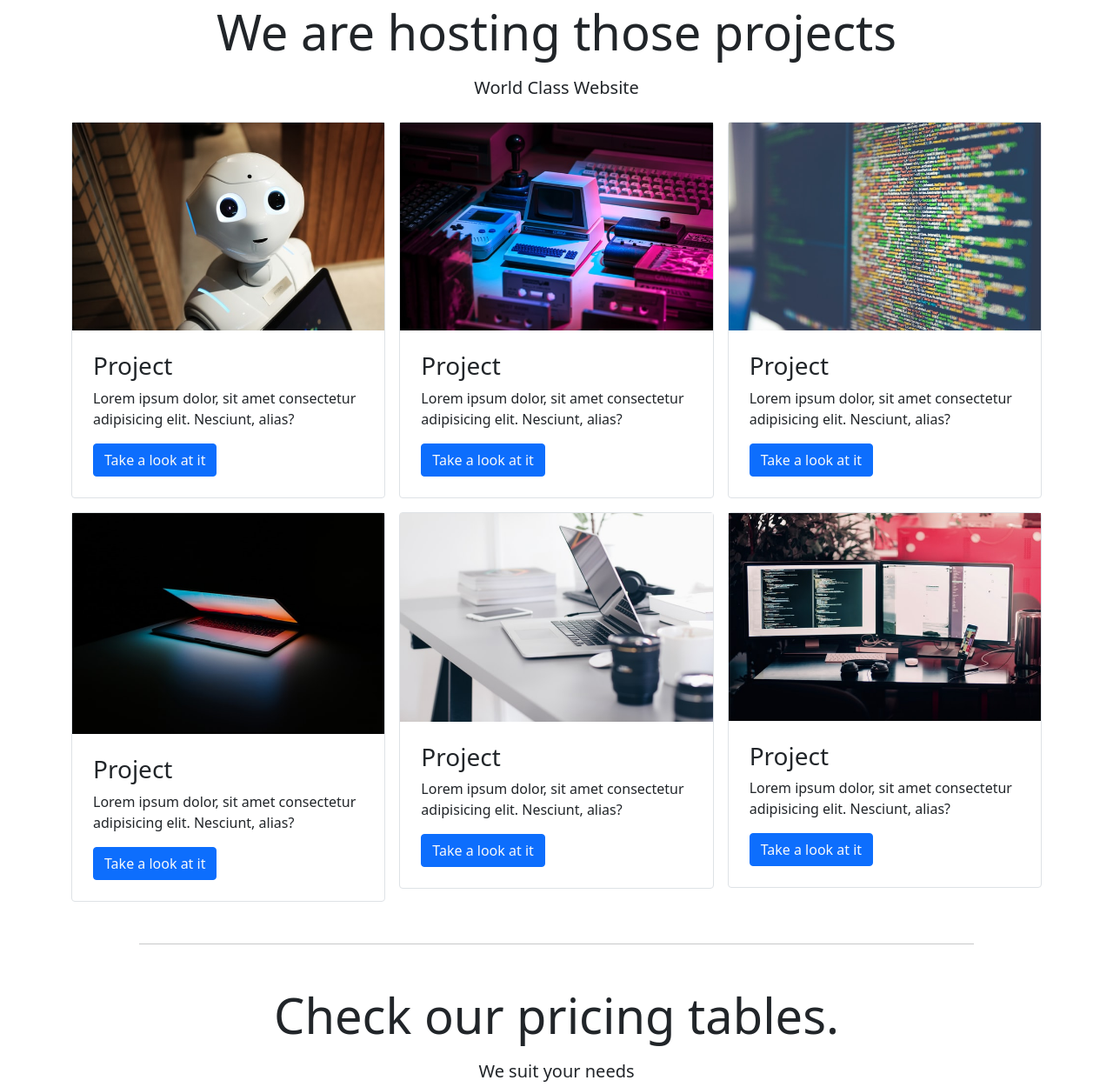
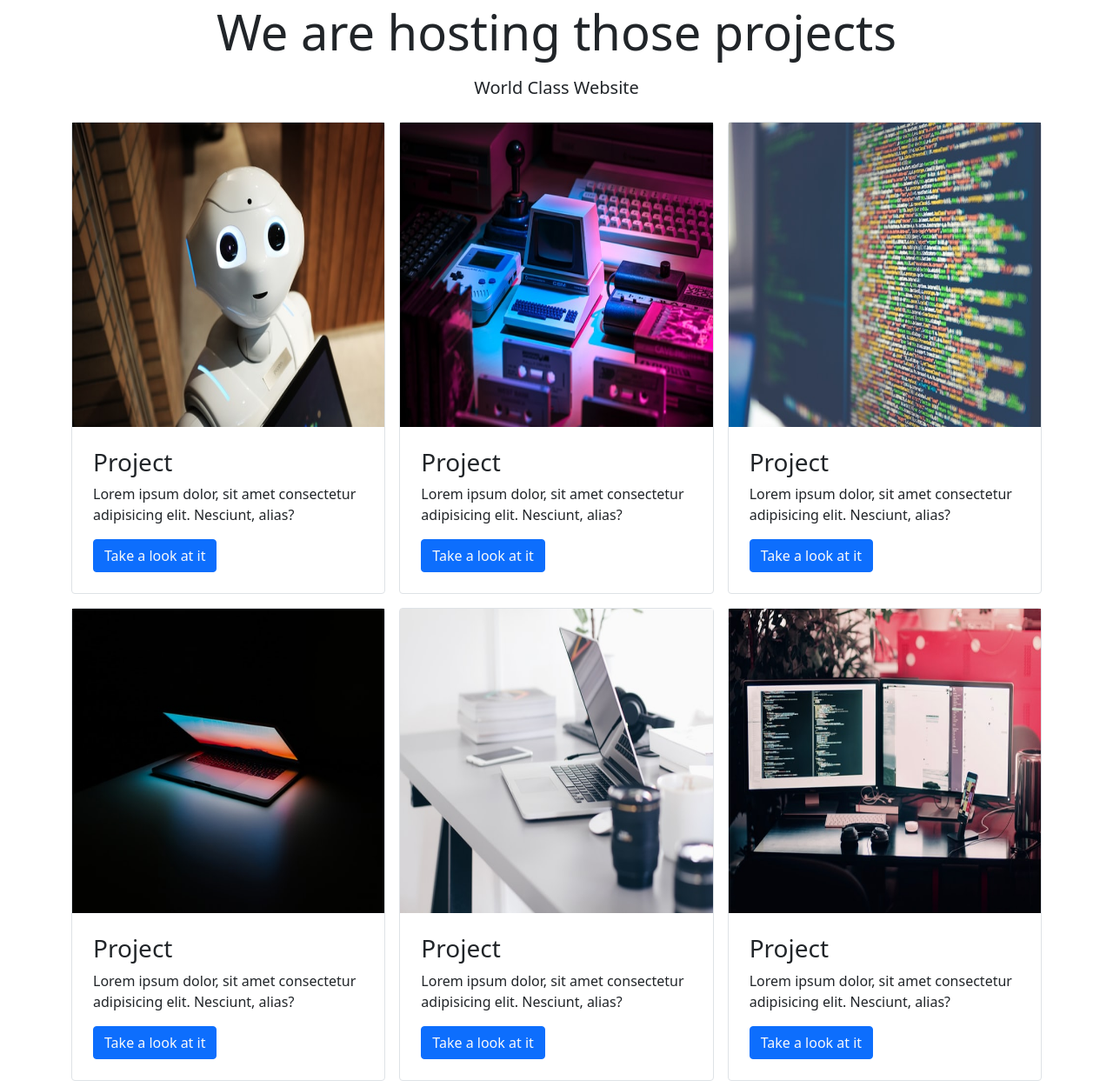
Before and after one commit to Zenitude/ecoleWeb-projetbs-landingpage, a website: page index.html in a window 1280 px wide. Shown: the part 1987-3237 px from the top of the page at 87% size. Drawn offline with nearby package versions, Linux system fonts and the light colour scheme.

Commit message:
correctif height cards

```diff
--- a/index.html
+++ b/index.html
@@ -119,7 +119,7 @@
 
             <div>
                 <div class="border rounded p-0">
-                        <img src="./ressources/robot.jpg" alt="" class="img-fluid w-100">
+                    <img src="./ressources/robot.jpg" alt="" class="img-fluid w-100" style="min-height: 350px;">
                     <div class="p-4">
                         <h3>Project</h3>
                         <p>Lorem ipsum dolor, sit amet consectetur adipisicing elit. Nesciunt, alias?</p>
@@ -130,7 +130,7 @@
 
             <div>
                 <div class="border rounded p-0">
-                        <img src="./ressources/purpleish-pic.jpg" alt="" class="img-fluid">
+                    <img src="./ressources/purpleish-pic.jpg" alt="" class="img-fluid" style="min-height: 350px;">
                     <div class="p-4">
                         <h3>Project</h3>
                         <p>Lorem ipsum dolor, sit amet consectetur adipisicing elit. Nesciunt, alias?</p>
@@ -141,7 +141,7 @@
 
             <div>
                 <div class="border rounded p-0">
-                        <img src="./ressources/codebase.jpg" alt="" class="img-fluid">
+                    <img src="./ressources/codebase.jpg" alt="" class="img-fluid" style="min-height: 350px;">
                     <div class="p-4">
                         <h3>Project</h3>
                         <p>Lorem ipsum dolor, sit amet consectetur adipisicing elit. Nesciunt, alias?</p>
@@ -152,7 +152,7 @@
 
             <div>
                 <div class="border rounded p-0">
-                        <img src="./ressources/laptop.jpg" alt="" class="img-fluid">
+                    <img src="./ressources/laptop.jpg" alt="" class="img-fluid" style="min-height: 350px;">
                     <div class="p-4">
                         <h3>Project</h3>
                         <p>Lorem ipsum dolor, sit amet consectetur adipisicing elit. Nesciunt, alias?</p>
@@ -164,7 +164,7 @@
             <div>
 
                 <div class="border rounded p-0">
-                        <img src="./ressources/bright-laptop.jpg" alt="" class="img-fluid">
+                    <img src="./ressources/bright-laptop.jpg" alt="" class="img-fluid" style="min-height: 350px;">
                     <div class="p-4">
                         <h3>Project</h3>
                         <p>Lorem ipsum dolor, sit amet consectetur adipisicing elit. Nesciunt, alias?</p>
@@ -176,7 +176,7 @@
             <div>
 
                 <div class="border rounded p-0">
-                        <img src="./ressources/desk-work.jpg" alt="" class="img-fluid">
+                    <img src="./ressources/desk-work.jpg" alt="" class="img-fluid" style="min-height: 350px;">
                     <div class="p-4">
                         <h3>Project</h3>
                         <p>Lorem ipsum dolor, sit amet consectetur adipisicing elit. Nesciunt, alias?</p>
@@ -198,7 +198,7 @@
             <div class="row row-cols-1 row-cols-lg-3 g-3 text-start">
 
                 <div>
-                    <div class="card bg-dark text-light" style="min-height:400px;">
+                    <div class="card bg-dark text-light" style="min-height:420px;">
                         <div class="card-body d-flex flex-column">
                             <h3 class="card-title display-5">Basic</h3>
                             <p><span class="display-6">$9</span>/month</p>
@@ -216,7 +216,7 @@
                 </div>
 
                 <div>
-                    <div class="card bg-success text-light position-relative" style="min-height:400px;">
+                    <div class="card bg-success text-light position-relative" style="min-height:420px;">
                         <div class="card-body d-flex flex-column">
                             <h3 class="card-title display-5">Pro</h3>
                             <p><span class="display-6">$19</span>/month</p>
@@ -236,7 +236,7 @@
                 </div>
 
                 <div>
-                    <div class="card bg-warning position-relative" style="min-height:400px;">
+                    <div class="card bg-warning position-relative" style="min-height:420px;">
                         <div class="card-body d-flex flex-column">
                             <h3 class="card-title display-5">Expert</h3>
                             <p><span class="display-6">$39</span>/month</p>
```
Lines whose indentation alone changed are shown as unchanged.
